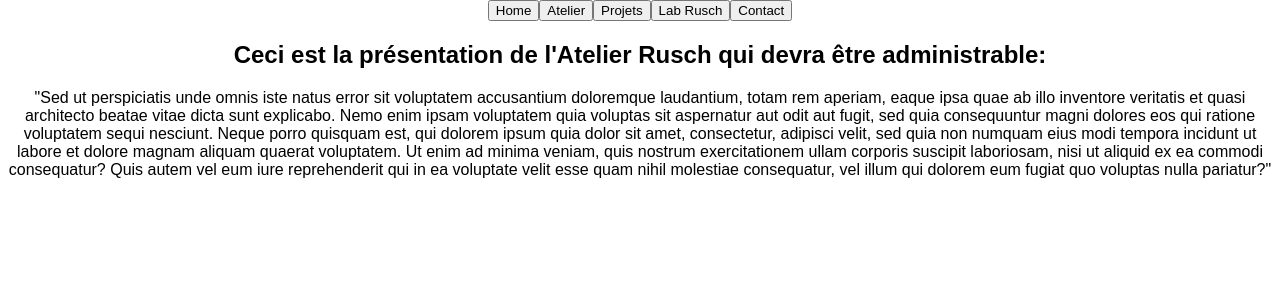
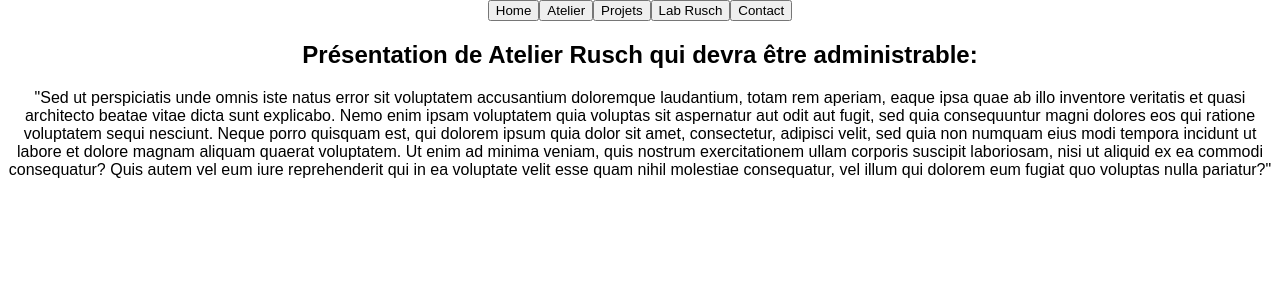
Before and after one commit to WildCodeSchool/paris-0218-atelier-rusch-client, a React (Create React App) app: page / in a window 1280 px wide. Both pictures are taken after a click on the button "Atelier". Shown: the top 300 px of the page. Built offline with nearby package versions, Linux system fonts and the light colour scheme; no server answers.

Commit message:
Modification du h2 "Présentation Atelier"
L'apostrophe posait quelques soucis

```diff
--- a/src/components/Atelier.js
+++ b/src/components/Atelier.js
@@ -13,7 +13,7 @@ class Atelier extends Component {
   render () {
     return (
       <div>
-        <h2>Ceci est la présentation de l'Atelier Rusch qui devra être administrable: </h2>
+        <h2> Présentation de Atelier Rusch qui devra être administrable: </h2>
         <p>"Sed ut perspiciatis unde omnis iste natus error sit voluptatem accusantium doloremque laudantium, totam rem aperiam, eaque ipsa quae ab illo inventore veritatis et quasi architecto beatae vitae dicta sunt explicabo. Nemo enim ipsam voluptatem quia voluptas sit aspernatur aut odit aut fugit, sed quia consequuntur magni dolores eos qui ratione voluptatem sequi nesciunt. Neque porro quisquam est, qui dolorem ipsum quia dolor sit amet, consectetur, adipisci velit, sed quia non numquam eius modi tempora incidunt ut labore et dolore magnam aliquam quaerat voluptatem. Ut enim ad minima veniam, quis nostrum exercitationem ullam corporis suscipit laboriosam, nisi ut aliquid ex ea commodi consequatur? Quis autem vel eum iure reprehenderit qui in ea voluptate velit esse quam nihil molestiae consequatur, vel illum qui dolorem eum fugiat quo voluptas nulla pariatur?"</p>
       </div>
     )
```
